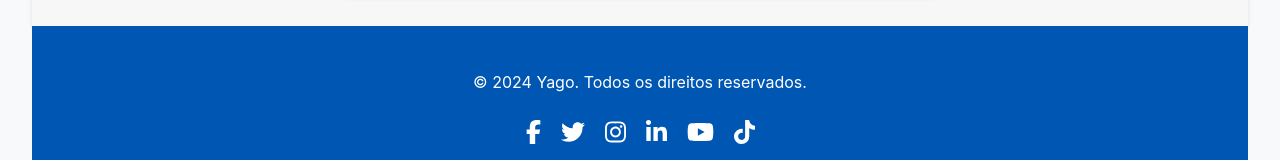
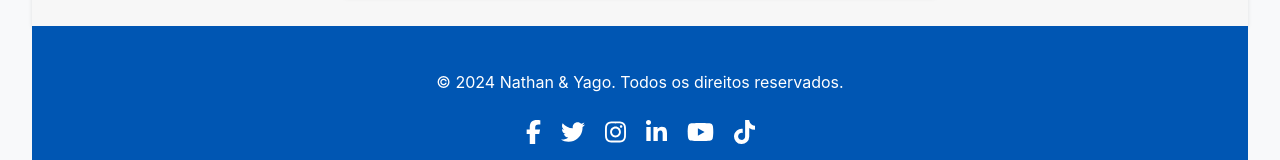
Before and after one commit to Guinhor/projetofinal, a React (Vite) app in the folder formulario/: page /servicos in a window 1280 px wide. Shown: the part 630-790 px from the top of the page. Built offline with nearby package versions, Linux system fonts and the light colour scheme; data requests are answered from the project's data file.

Commit message:
Commit 24/06

```diff
--- a/formulario/data/db.json
+++ b/formulario/data/db.json
@@ -33,7 +33,7 @@
       "description": "Corte",
       "price": "20",
       "category": "Corte de Cabelo",
-      "duration": "2"
+      "duration": "4"
     }
   ]
 }
--- a/formulario/package.json
+++ b/formulario/package.json
@@ -11,9 +11,13 @@
     "preview": "vite preview"
   },
   "dependencies": {
+    "@fortawesome/free-brands-svg-icons": "^6.5.2",
+    "@fortawesome/react-fontawesome": "^0.2.2",
+    "json-server": "^1.0.0-beta.1",
     "react": "^18.2.0",
     "react-dom": "^18.2.0",
-    "react-router-dom": "^6.23.1"
+    "react-icons": "^5.2.1",
+    "react-router-dom": "^6.24.0"
   },
   "devDependencies": {
     "@types/react": "^18.2.66",
--- a/formulario/src/components/Footer.jsx
+++ b/formulario/src/components/Footer.jsx
@@ -18,7 +18,7 @@ const Footer = () => {
 
   return (
     <div className="footer">
-      <p>&copy; 2024 Yago. Todos os direitos reservados.</p>
+      <p>&copy; 2024 Nathan & Yago. Todos os direitos reservados.</p>
       <div className="social-icons">
         {/* Ícone do Facebook */}
         <a href="#" onClick={() => handleIconClick("https://www.facebook.com")}>
--- a/formulario/src/pages/ErrorPage.jsx
+++ b/formulario/src/pages/ErrorPage.jsx
@@ -8,7 +8,7 @@ const ErrorPage = () => {
       <div className="error-content">
         <h2 className="error-title">Erro 404</h2>
         <p className="error-message">Oops! A página que você está procurando não pôde ser encontrada.</p>
-        <p className="error-help">Verifique o URL ou volte para a <Link to="/">página inicial</Link>.</p>
+        <p className="error-help">Verifique o URL ou volte para a <Link to="/login">página inicial</Link>.</p>
       </div>
     </div>
   );
```
Also changed, not shown: 1 other file (tests, documents, lock files or other folders).
